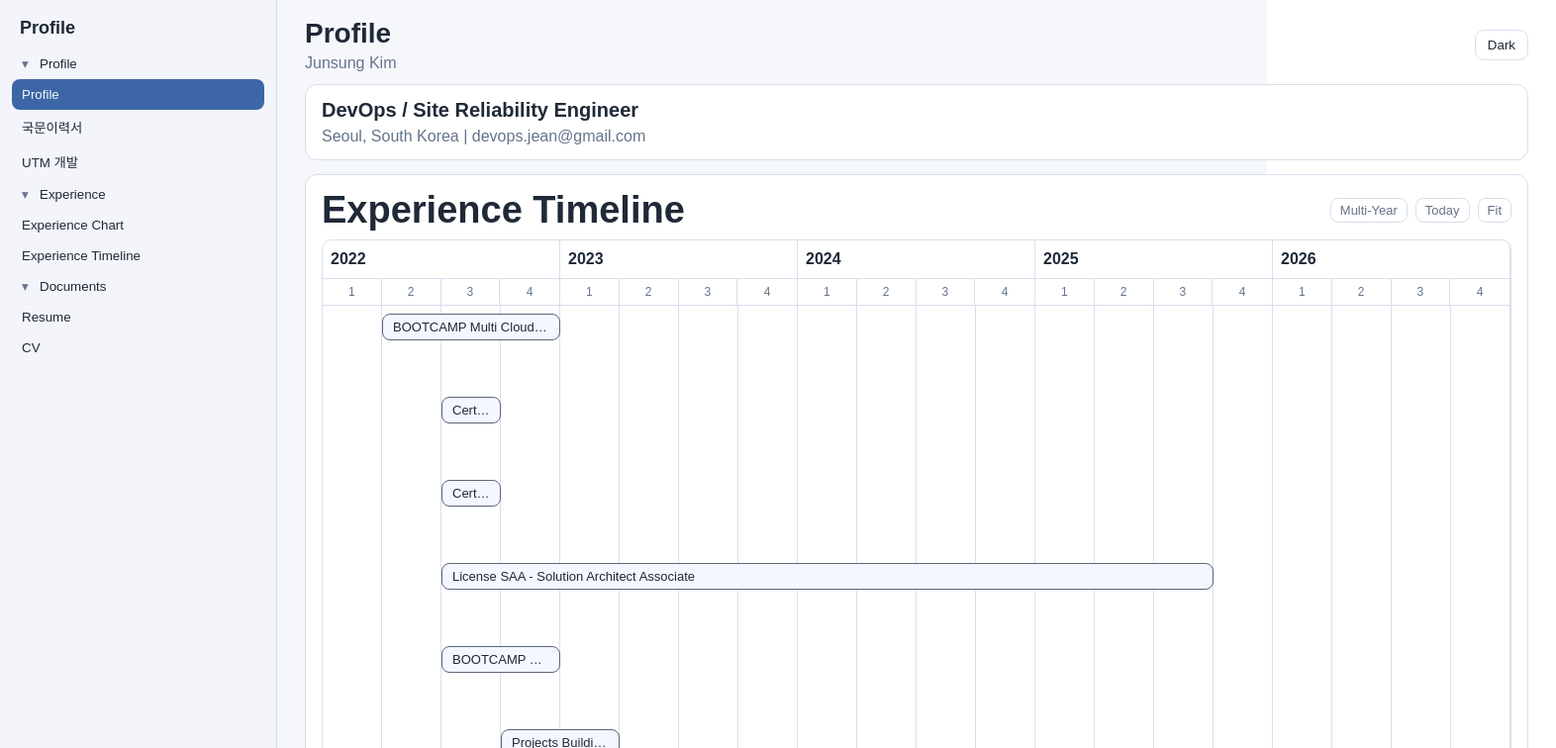
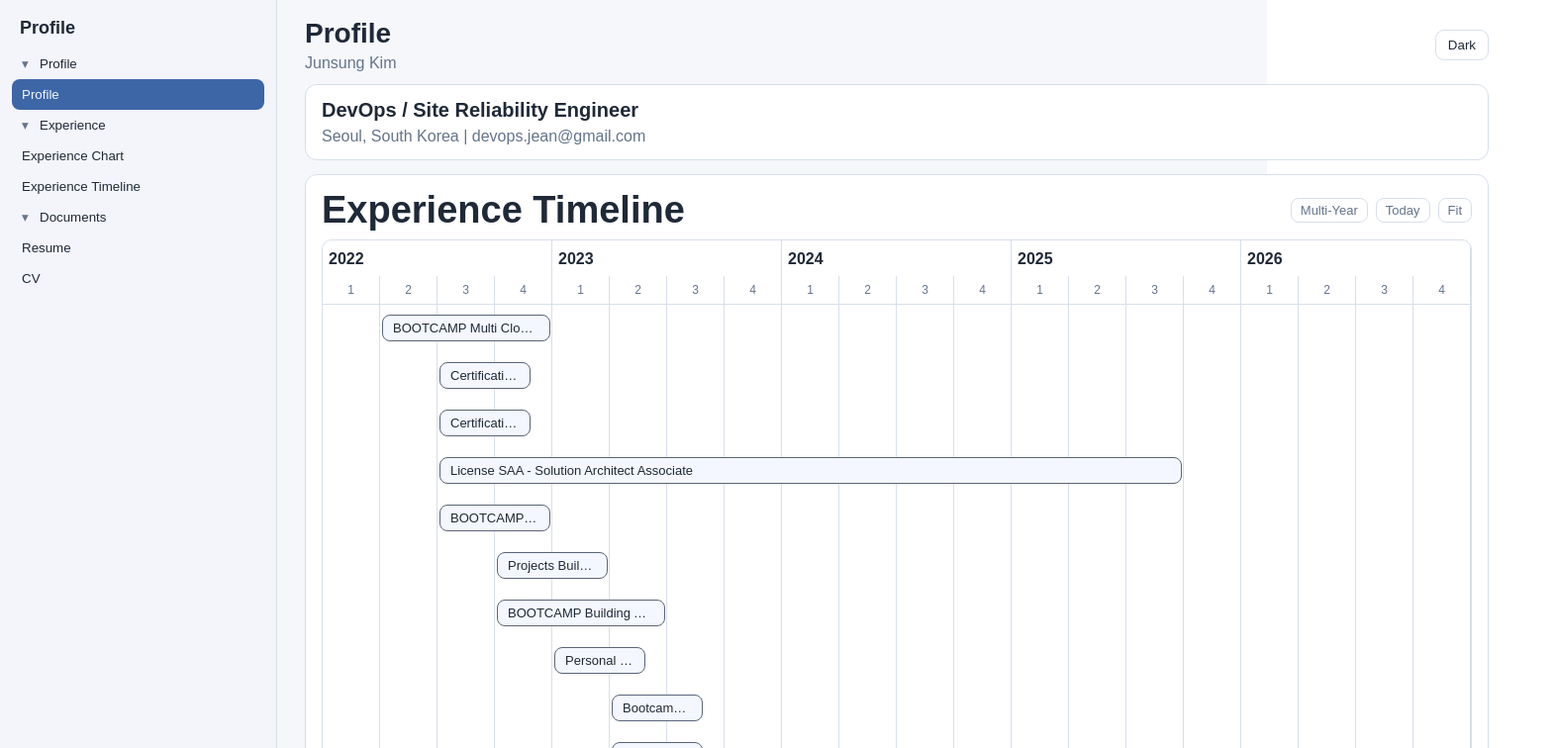
Before and after one commit to devopsjean/profile, a React (Vite) app: page /#/profile in a window 1280 px wide. Shown: the top 756 px of the page at 99% size, 1572 px wide, since content can reach past the window. Built offline with nearby package versions, Linux system fonts and the light colour scheme.

Commit message:
feat: improve timeline sticky grid and controls; remove extra pages

```diff
--- a/src/App.tsx
+++ b/src/App.tsx
@@ -1,4 +1,4 @@
-import { useEffect, useMemo, useState, type CSSProperties } from 'react'
+import { useEffect, useMemo, useRef, useState, type CSSProperties } from 'react'
 import { Navigate, Route, Routes, useNavigate, useParams } from 'react-router-dom'
 import cvData from './content/cv.json'
 import navData from './content/nav.json'
@@ -23,7 +23,6 @@ type TimelineItem = {
 
 type CvSection = { title: string; items: string[] }
 type CvPayload = { sections: CvSection[] }
-
 type ThemeMode = 'dark' | 'light'
 
 const navTree = navData as NavNode[]
@@ -56,9 +55,7 @@ function Workspace() {
   return (
     <div className={`app-shell theme-${theme}`}>
       <aside className="left-rail">
-        <div className="rail-top">
         <div className="rail-title">Profile</div>
-        </div>
         <SidebarTree tree={navTree} activeSlug={slug} />
       </aside>
       <main className="doc-view">
@@ -123,9 +120,7 @@ function renderPage(slug: string) {
   if (slug === 'profile') return <ProfilePage />
   if (slug === 'experience-chart') return <ExperienceChartTable items={experiences} />
   if (slug === 'experience-timeline') return <ExperienceTimelineBoard items={experiences} />
-  if (slug === 'utm-dev') return <UtmPage />
   if (slug === 'resume') return <ResumePage />
-  if (slug === 'resume-ko') return <ResumeKoPage />
   if (slug === 'cv') return <CvPage />
 
   return (
@@ -151,84 +146,94 @@ function ProfilePage() {
 }
 
 function ExperienceTimelineBoard({ items }: { items: TimelineItem[] }) {
+  const scrollRef = useRef<HTMLDivElement>(null)
+  const [quarterWidth, setQuarterWidth] = useState(58)
+
+  const ordered = useMemo(() => items.slice().sort((a, b) => a.start.localeCompare(b.start)), [items])
   const model = useMemo(() => {
-    const minDate = new Date(Math.min(...items.map((item) => new Date(item.start).getTime())))
-    const maxDate = new Date(Math.max(...items.map((item) => new Date(item.end).getTime())))
+    const minDate = new Date(Math.min(...ordered.map((item) => new Date(item.start).getTime())))
+    const maxDate = new Date(Math.max(...ordered.map((item) => new Date(item.end).getTime())))
     const minYear = minDate.getFullYear()
     const maxYear = maxDate.getFullYear()
     const totalQuarters = (maxYear - minYear + 1) * 4
+    return { minYear, maxYear, totalQuarters }
+  }, [ordered])
 
-    return { minYear, maxYear, totalQuarters }
-  }, [items])
+  const canvasWidth = model.totalQuarters * quarterWidth
+  const rowsHeight = ordered.length * 48 + 28
 
-  const ordered = useMemo(() => items.slice().sort((a, b) => a.start.localeCompare(b.start)), [items])
+  const quarterIndex = (date: Date) => (date.getFullYear() - model.minYear) * 4 + Math.floor(date.getMonth() / 3)
+
+  const setFit = () => {
+    const viewport = scrollRef.current?.clientWidth ?? 1200
+    const fit = Math.floor(viewport / model.totalQuarters)
+    setQuarterWidth(Math.max(26, Math.min(72, fit)))
+  }
+
+  const setToday = () => {
+    if (!scrollRef.current) return
+    const today = quarterIndex(new Date())
+    const target = today * quarterWidth - scrollRef.current.clientWidth / 2
+    scrollRef.current.scrollTo({ left: Math.max(target, 0), behavior: 'smooth' })
+  }
+
+  const setMultiYear = () => {
+    setQuarterWidth(58)
+  }
 
   return (
     <article className="doc-card">
       <div className="section-head">
         <h3>Experience Timeline</h3>
         <div className="timeline-controls">
-          <span>Multi-Year</span>
-          <span>Today</span>
-          <span>Fit</span>
+          <button type="button" onClick={setMultiYear}>
+            Multi-Year
+          </button>
+          <button type="button" onClick={setToday}>
+            Today
+          </button>
+          <button type="button" onClick={setFit}>
+            Fit
+          </button>
         </div>
       </div>
 
-      <div className="timeline-scroll">
-        <div
-          className="timeline-canvas"
-          style={
-            {
-              '--quarters': model.totalQuarters,
-            } as CSSProperties
-          }
-        >
+      <div className="timeline-panel" ref={scrollRef}>
+        <div className="timeline-inner" style={{ width: `${canvasWidth}px`, '--q-width': `${quarterWidth}px` } as CSSProperties}>
+          <div className="timeline-sticky">
             <div className="timeline-years">
               {Array.from({ length: model.maxYear - model.minYear + 1 }).map((_, i) => {
                 const year = model.minYear + i
                 return (
-                <div key={year} style={{ width: `${(4 / model.totalQuarters) * 100}%` }}>
+                  <div key={year} style={{ width: `${quarterWidth * 4}px` }}>
                     {year}
                   </div>
                 )
               })}
             </div>
-
             <div className="timeline-quarters">
-            {Array.from({ length: model.maxYear - model.minYear + 1 }).map((_, i) => {
-              const year = model.minYear + i
-              return (
-                <div className="quarter-year" key={`qy-${year}`}>
-                  {[1, 2, 3, 4].map((q) => (
-                    <span key={`${year}-q${q}`}>{q}</span>
+              {Array.from({ length: model.totalQuarters }).map((_, i) => (
+                <span key={`q-${model.minYear}-${i}`}>{(i % 4) + 1}</span>
               ))}
             </div>
-              )
-            })}
           </div>
 
-          <div className="timeline-grid">
+          <div className="timeline-body" style={{ minHeight: `${rowsHeight}px` }}>
+            <div className="timeline-grid-lines" />
             {ordered.map((item, idx) => {
-              const s = new Date(item.start)
-              const e = new Date(item.end)
-              const startQuarterIndex = (s.getFullYear() - model.minYear) * 4 + Math.floor(s.getMonth() / 3)
-              const endQuarterIndex = (e.getFullYear() - model.minYear) * 4 + Math.floor(e.getMonth() / 3)
-              const left = (startQuarterIndex / model.totalQuarters) * 100
-              const width = ((endQuarterIndex - startQuarterIndex + 1) / model.totalQuarters) * 100
-
+              const s = quarterIndex(new Date(item.start))
+              const e = quarterIndex(new Date(item.end))
+              const left = s * quarterWidth + 2
+              const width = Math.max((e - s + 1) * quarterWidth - 4, 92)
               return (
-                <div className="timeline-row" key={item.id}>
                 <span
                   className="timeline-pill"
-                    style={{
-                      left: `${left}%`,
-                      width: `${Math.max(width, 5)}%`,
-                      top: `${idx * 42 + 8}px`,
-                    }}
+                  key={item.id}
+                  title={`${item.title} (${item.start} - ${item.end})`}
+                  style={{ left: `${left}px`, top: `${idx * 48 + 10}px`, width: `${width}px` }}
                 >
                   {item.group} {item.title}
                 </span>
-                </div>
               )
             })}
           </div>
@@ -271,20 +276,6 @@ function ExperienceChartTable({ items }: { items: TimelineItem[] }) {
   )
 }
 
-function UtmPage() {
-  return (
-    <section className="doc-card">
-      <h3>UTM 개발</h3>
-      <ul className="plain-list">
-        <li>UTM 배포 자동화 파이프라인(Bash) 설계 및 운영</li>
-        <li>DNS, VPN, VLAN, 방화벽 정책 운영 및 점검</li>
-        <li>패킷 분석 기반 원인 진단(tcpdump, Wireshark, iptables)</li>
-        <li>운영 중단을 줄이기 위한 검증 루틴과 로그 체계 개선</li>
-      </ul>
-    </section>
-  )
-}
-
 function ResumePage() {
   return (
     <section className="doc-card">
@@ -292,18 +283,6 @@ function ResumePage() {
       <p>
         DevOps engineer focused on Linux operations, incident response, network troubleshooting, and
         deployment automation in production environments.
-      </p>
-    </section>
-  )
-}
-
-function ResumeKoPage() {
-  return (
-    <section className="doc-card">
-      <h3>국문이력서 요약</h3>
-      <p>
-        리눅스 기반 인프라 운영, 네트워크 장애 분석, 배포 자동화 경험을 중심으로 DevOps/SRE 역할을 수행하고 있습니다.
-        IDC 환경 운영과 실시간 대응 경험을 결합해 운영 안정성과 복구 속도를 개선하는 데 강점이 있습니다.
       </p>
     </section>
   )
--- a/src/content/nav.json
+++ b/src/content/nav.json
@@ -3,9 +3,7 @@
     "title": "Profile",
     "type": "folder",
     "children": [
-      { "title": "Profile", "type": "page", "slug": "profile" },
-      { "title": "국문이력서", "type": "page", "slug": "resume-ko" },
-      { "title": "UTM 개발", "type": "page", "slug": "utm-dev" }
+      { "title": "Profile", "type": "page", "slug": "profile" }
     ]
   },
   {
--- a/src/index.css
+++ b/src/index.css
@@ -173,75 +173,75 @@ body {
   gap: 8px;
 }
 
-.timeline-controls span {
+.timeline-controls button {
   border: 1px solid var(--line);
+  background: var(--panel);
+  color: var(--muted);
   border-radius: 8px;
   padding: 4px 9px;
   font-size: 13px;
-  color: var(--muted);
+  cursor: pointer;
 }
 
-.timeline-scroll {
-  overflow-x: auto;
+.timeline-panel {
+  overflow: auto;
   border: 1px solid var(--line);
   border-radius: 10px;
+  max-height: 760px;
 }
 
-.timeline-canvas {
-  min-width: 1200px;
+.timeline-inner {
+  position: relative;
+  min-width: 100%;
+}
+
+.timeline-sticky {
+  position: sticky;
+  top: 0;
+  z-index: 5;
+  background: var(--panel);
+  border-bottom: 1px solid var(--line);
 }
 
 .timeline-years {
   display: flex;
-  border-bottom: 1px solid var(--line);
-  background: rgba(255, 255, 255, 0.02);
 }
 
 .timeline-years div {
-  padding: 10px 8px;
-  font-weight: 600;
+  padding: 10px 6px 8px;
+  font-weight: 700;
   border-right: 1px solid var(--line);
 }
 
 .timeline-quarters {
-  display: flex;
-  border-bottom: 1px solid var(--line);
+  display: grid;
+  grid-template-columns: repeat(auto-fill, minmax(var(--q-width), 1fr));
 }
 
-.quarter-year {
-  flex: 1;
-  display: grid;
-  grid-template-columns: repeat(4, 1fr);
+.timeline-quarters span {
+  width: var(--q-width);
+  text-align: center;
+  font-size: 12px;
+  color: var(--muted);
+  padding: 7px 0;
   border-right: 1px solid var(--line);
 }
 
-.quarter-year span {
-  text-align: center;
-  font-size: 12px;
-  color: var(--muted);
-  padding: 6px 0;
-  border-right: 1px solid var(--line);
+.timeline-body {
+  position: relative;
 }
 
-.quarter-year span:last-child {
-  border-right: 0;
-}
-
-.timeline-grid {
-  position: relative;
-  min-height: 640px;
+.timeline-grid-lines {
+  position: absolute;
+  inset: 0;
+  pointer-events: none;
   background-image: repeating-linear-gradient(
     to right,
     transparent 0,
-    transparent calc((100% / var(--quarters)) - 1px),
-    var(--line) calc((100% / var(--quarters)) - 1px),
-    var(--line) calc(100% / var(--quarters))
+    transparent calc(var(--q-width) - 1px),
+    var(--line) calc(var(--q-width) - 1px),
+    var(--line) var(--q-width)
   );
-}
-
-.timeline-row {
-  height: 42px;
-  position: relative;
 }
 
 .timeline-pill {
@@ -255,6 +255,7 @@ body {
   color: var(--text);
   border-radius: 8px;
   padding: 5px 10px;
+  z-index: 2;
 }
 
 .table-wrap {
```
Lines whose indentation alone changed are shown as unchanged.
